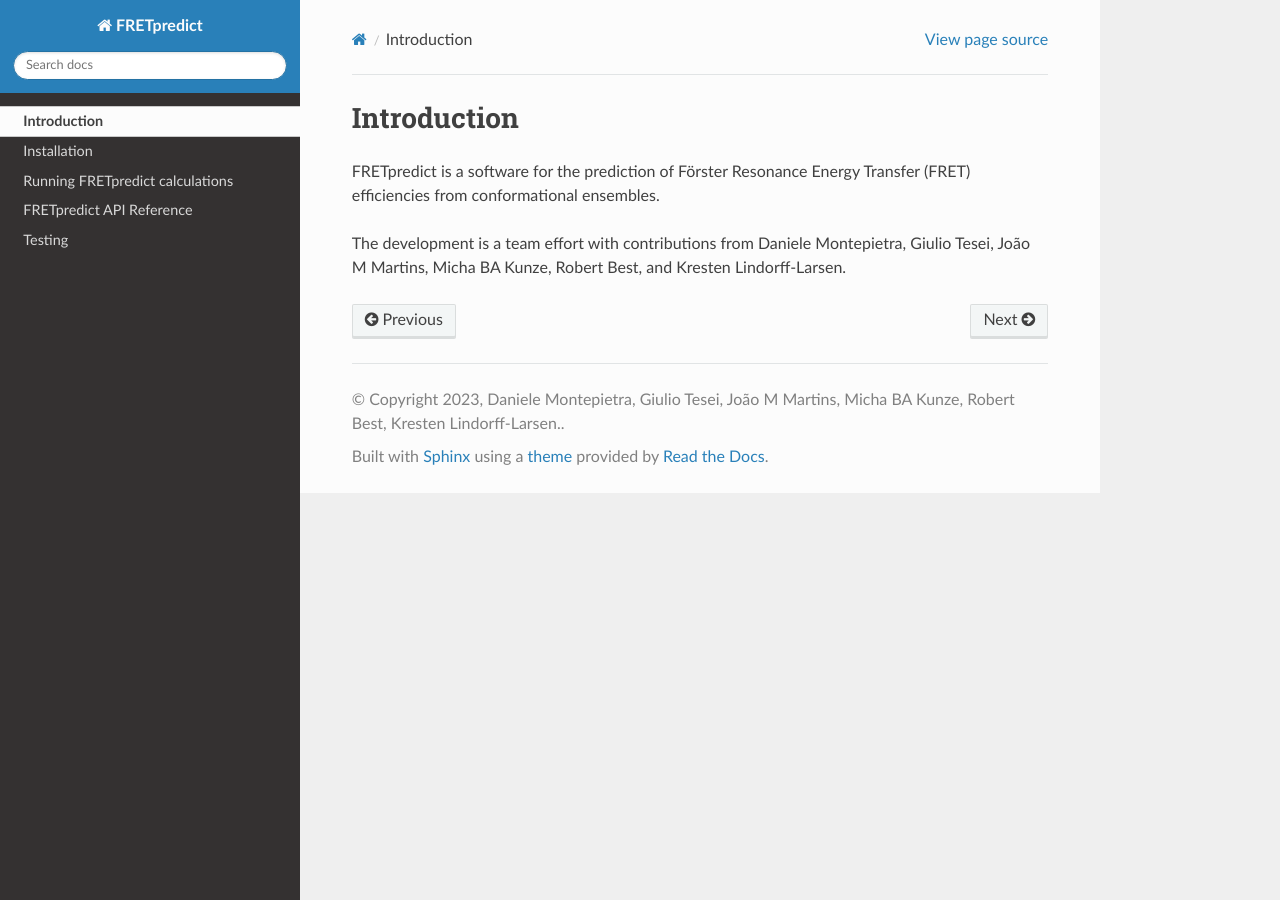
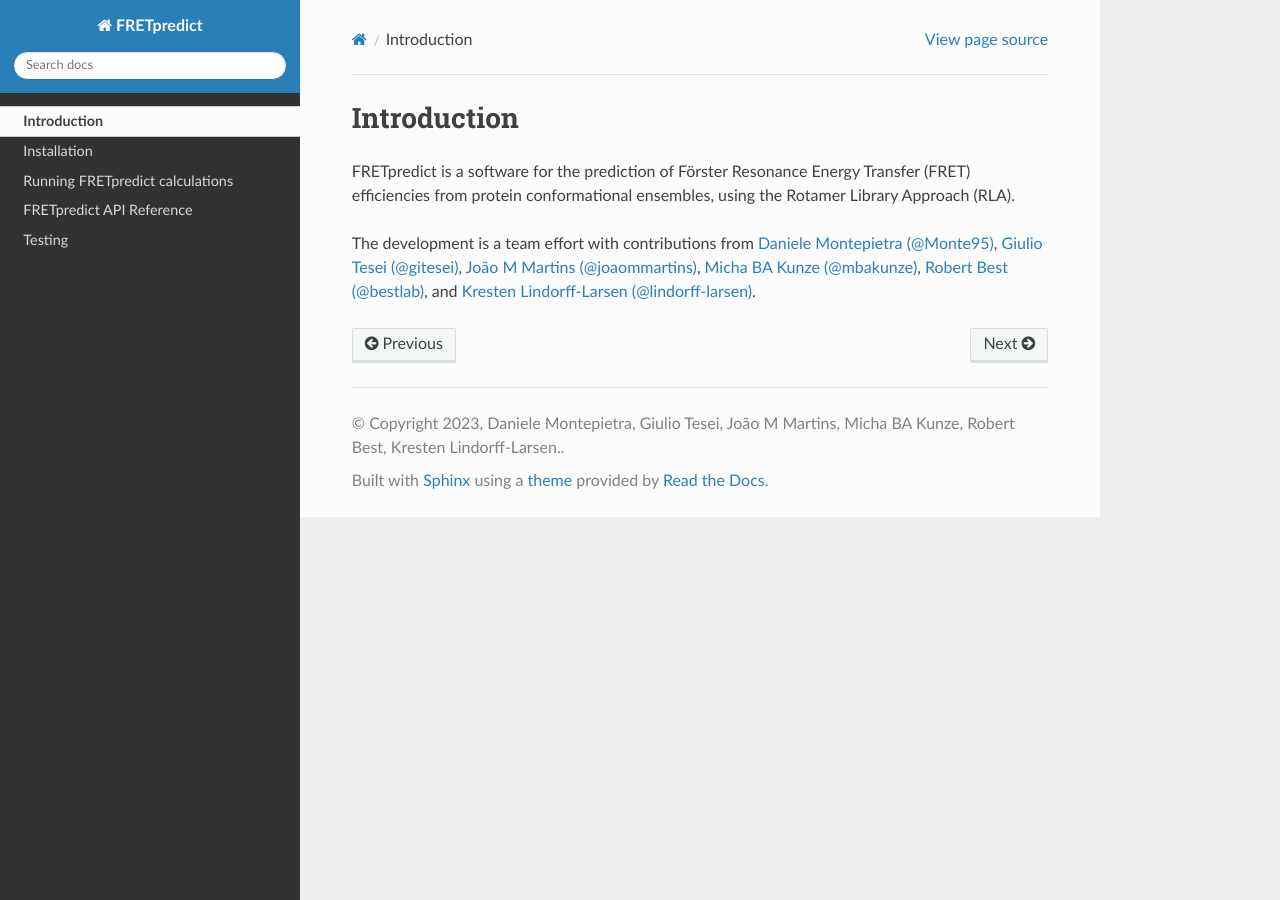
Before and after one commit to KULL-Centre/FRETpredict, a Sphinx documentation site: the page built from docs/_docs/docs.md, in a window 1280 px wide. Built offline with Sphinx 7.4.7 and the Read the Docs theme 2.0.0, drawn with Linux system fonts in a browser that asks for light colours; pages that are not in the unit, such as notebooks, are missing from menus.

Commit message:
Update docs.md

```diff
--- a/docs/_docs/docs.md
+++ b/docs/_docs/docs.md
@@ -7,6 +7,6 @@ MathJax.Hub.Config({
 
 # Introduction
 
-FRETpredict is a software for the prediction of Förster Resonance Energy Transfer (FRET) efficiencies from conformational ensembles.
+FRETpredict is a software for the prediction of Förster Resonance Energy Transfer (FRET) efficiencies from protein conformational ensembles, using the Rotamer Library Approach (RLA).
 
-The development is a team effort with contributions from Daniele Montepietra, Giulio Tesei, João M Martins, Micha BA Kunze, Robert Best, and Kresten Lindorff-Larsen.
+The development is a team effort with contributions from [Daniele Montepietra (@Monte95)](https://github.com/Monte95), [Giulio Tesei (@gitesei)](https://github.com/gitesei), [João M Martins (@joaommartins)](https://github.com/joaommartins), [Micha BA Kunze (@mbakunze)](https://github.com/mbakunze), [Robert Best (@bestlab)](https://github.com/bestlab), and [Kresten Lindorff-Larsen (@lindorff-larsen)](https://github.com/lindorff-larsen).
```
